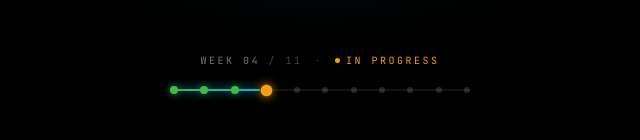
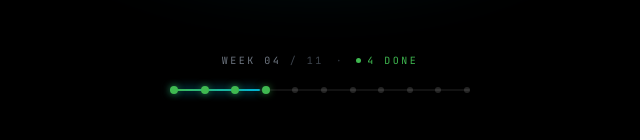
Before and after one commit to JOSA-OpenLab/Ti-progress, a Next.js app: page / in a window 1280 px wide. Shown: the part 452-592 px from the top of the page, without its empty margins (320-960 px from the left). Built offline with nearby package versions, Linux system fonts and the light colour scheme.

Commit message:
week 4: complete Task 5 (feedback without ego) + mark week done

```diff
--- a/data/weeks/week-04.json
+++ b/data/weeks/week-04.json
@@ -1,7 +1,7 @@
 {
   "id": 4,
   "title": "Code Review & the Maintainer Mindset",
-  "status": "in-progress",
+  "status": "done",
   "deadline": "2026-06-06",
   "report": "/reports/week-04.html",
   "tasks": [
@@ -77,8 +77,8 @@
       "id": "feedback-without-ego",
       "type": "soft-skill",
       "title": "Giving & Receiving Feedback Without Ego",
-      "status": "pending",
-      "reflection": null,
+      "status": "done",
+      "reflection": "The principle that landed hardest was separating self from work, and I felt it most on my own code: self-reviewing my 4,400-line 'Dev' PR meant reading my past self as a stranger and naming a payment bug I'd shipped, then walking back my own overstated first claim once I traced the code. As a reviewer the discipline was leading with the code not the person, tagging severity so a nit doesn't read as a blocker, and asking 'is there a reason X?' instead of asserting (verifying first killed three confident-but-wrong claims before they ever reached an author). As an author, low-ego meant respecting the reviewer's attention: on palmier-pro I opened an issue first, kept the PR tiny and test-backed, and offered to close it. Receiving feedback is the same muscle pointed inward, which Rust modeled when a reviewer who doubted the author tested on BrowserStack and reversed himself in public. My code is not me, and the fastest way to look good is to be the first to say 'you're right'.",
       "commands": [],
       "output": null,
       "screenshot": null,
--- a/public/reports/week-04.html
+++ b/public/reports/week-04.html
@@ -109,7 +109,7 @@
     </div>
     <div class="badge amber">
       <span class="badge-label">Status</span>
-      <span class="badge-value">In Progress</span>
+      <span class="badge-value" style="background: var(--green);">Completed</span>
     </div>
   </div>
 
@@ -373,7 +373,9 @@
 
     <div class="block">
       <div class="block-title">Reflection</div>
-      <div class="placeholder">To be filled in after completing the week.</div>
+      <div class="reflection">The principle that landed hardest was <strong>separating self from work</strong>, and I felt it most on my own code. Self-reviewing my 4,400-line "Dev" PR meant reading my past self as a hostile stranger and naming a payment bug I'd shipped, then walking back my own overstated first claim ("users never get Pro") once I traced the code. The scarier finding isn't the more honest one.</div>
+      <div class="reflection" style="margin-top:16px;"><strong>As a reviewer:</strong> lead with the code, not the person, and tag severity so a preference doesn't read as a blocker (a <code>nit</code> and a <code>blocking</code> are different promises). And ask before stating: where I wasn't sure I asked "is there a reason X?" instead of asserting, which mattered, because verifying first killed three confident-but-wrong claims before they reached an author. A wrong "blocking" costs a maintainer time and trust.</div>
+      <div class="reflection" style="margin-top:16px;"><strong>As an author:</strong> low-ego is mostly respecting the reviewer's attention. On palmier-pro I opened an issue first, kept the PR tiny and test-backed, and said "happy to close if it's not worth it." <strong>Receiving</strong> feedback is the same muscle pointed inward, which Rust modeled when a reviewer who doubted the author tested on BrowserStack and reversed himself in public ("I take it back"). My code is not me, and the fastest way to look good is to be the first to say "you're right".</div>
     </div>
   </div>
 
@@ -387,15 +389,25 @@
     <div class="journal-grid">
       <div class="journal-block">
         <h3>What I learned</h3>
-        <p class="placeholder">To be filled in.</p>
+        <ul>
+          <li>Google's bar isn't "perfect", it's "does this improve code health". Block on real harm, raise the rest as non-blocking.</li>
+          <li>Verify before asserting: reading a diff is enough to <em>suspect</em>, not to <em>claim</em>.</li>
+          <li>A strong review culture automates everything that isn't judgment (merge queue, perf, style, assignment).</li>
+        </ul>
       </div>
       <div class="journal-block">
         <h3>What was hardest</h3>
-        <p class="placeholder">To be filled in.</p>
+        <ul>
+          <li>Walking back my own overstated finding during the self-review. The scarier claim felt more impressive, but the narrower, honest one was correct.</li>
+          <li>Resisting the urge to post confident "bugs" before tracing the code; three turned out to be wrong.</li>
+        </ul>
       </div>
       <div class="journal-block">
         <h3>What's blocking me</h3>
-        <p class="placeholder">To be filled in.</p>
+        <ul>
+          <li>Nothing blocking.</li>
+          <li>palmier-pro issue #71 and PR #72 are open and awaiting maintainer review, which is out of my hands.</li>
+        </ul>
       </div>
     </div>
   </div>
```
